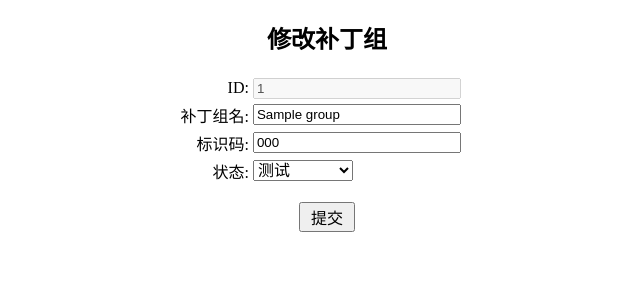
After one commit to cash2one/asdeploy_v1.3.1, a Django app: page /saveOrUpdatePatchGroup/1/ in a window 1280 px wide. The commit adds this page. Shown: the top 300 px of the page, without its empty margins (313-953 px from the left). Run offline with Django 3.2, Linux system fonts and the light colour scheme; tables that the repository leaves empty hold one stand-in row (values such as "Sample post"); parts of the project's set-up code (start-up, migrations or seed data) failed here and were passed over; some libraries are stand-ins or nearby versions.

Commit message:
20130318_1203 save patch group

```diff
--- a/asdeploy/urls.py
+++ b/asdeploy/urls.py
@@ -48,7 +48,9 @@ urlpatterns = patterns('',
 
     # 补丁组相关功能
     (r'^patchGroupList/(?P<page_num>\d+)/$', patch_group_list_page),
-    (r'^patchGroupDetail/(?P<page_num>\d+)/$', patch_group_detail_page),
+    (r'^patchGroupDetail/(?P<patch_group_id>\d+)/$', patch_group_detail_page),
+
+    (r'^saveOrUpdatePatchGroup/(?P<patch_group_id>\d+)/$', save_or_update_patch_group),
 
     #检查硬盘挂载情况
     (r'^checkServerStatusForProject/(?P<project_name>[\w-]+)/$', check_server_status_for_project),
--- a/deployment/models.py
+++ b/deployment/models.py
@@ -77,8 +77,9 @@ class PatchFile(models.Model):
         db_table = 'dpl_patch_file'
 
 class PatchGroup(models.Model):
+    STATUS_CREATED = 'created'
     STATUS_TEST = "test"
-    STATUS_FINISH = "finish"
+    STATUS_FINISH = "finish"                        # 通过上线后的更新发布，方可将状态置为finish
     STATUS_STOP = "stop"
 
     creator = models.ForeignKey(User)
--- /dev/null
+++ b/deployment/templates/save_or_update_patch_group_page.html
@@ -0,0 +1,132 @@
+<!DOCTYPE HTML PUBLIC "-//W3C//DTD HTML 4.01 Transitional//EN"
+"http://www.w3.org/TR/html4/loose.dtd">
+<html xmlns="http://www.w3.org/1999/xhtml">
+<head>
+<meta http-equiv="Content-Type" content="text/html; charset=utf-8" />
+<title></title>
+<link style="text/css" rel="stylesheet" href="/static_files/css/style.css" />
+<style>
+body {
+	margin: 0px;
+	padding: 0px;
+	overflow: hidden;
+}
+.wrap {
+	width: 400px;
+	height: 250px;
+	margin: 0px auto 0px;
+}
+#edit_area td {
+	width: 275px;
+	text-align: left;
+}
+#edit_area td.label {
+	width: 125px;
+	text-align: right;
+}
+</style>
+<script type="text/javascript" src="/static_files/js/jquery.js"></script>
+<script type="text/javascript" src="/static_files/js/ajaxsetup_for_django.js"></script>
+<script>
+$(function(){
+	$('#submitBtn').on('click', function(){
+		var me = this;
+		var params = getPatchGroupParams();
+		if(!params){
+			return;
+		}
+		me.disabled = true;
+		$.post('.', params, function(data){
+			var result = null;
+			try{
+				result = $.parseJSON(data);
+			}catch(e) {
+			}
+			if(result.isSuccess === true){
+				alert('补丁组保存成功!');
+				opener.reloadPage();
+				window.close();
+			} else {
+				alert('补丁组保存失败!')
+			}
+			me.disabled = false;
+		})
+	});
+});
+function getPatchGroupParams(){
+	var nameRe = /\w+/,
+		checkCodeRe = /[a-zA-Z0-9]+/;
+	var name = $('#name').val(),
+		checkCode = $('#check_code').val(),
+		status = $('#status').val(),
+		projectId = $('#projectId').val();
+	if(!nameRe.test(name)){
+		alert('补丁组名称不合法!');
+		return null;
+	}
+	if(!checkCodeRe.test(checkCode)){
+		alert('标识码不合法！');
+		return null;
+	}
+	return {
+		name: name,
+		check_code: checkCode,
+		status: status,
+		project_id: projectId
+	};
+}
+</script>
+</head>
+<body>
+<div class="wrap">
+	<h2 style="text-align: center;">
+		{% if not patch_group.id %}新增{% else %}修改{%endif%}补丁组
+	</h2>
+	<table id="edit_area">
+		{% if patch_group.id %}
+		<tr>
+			<td class="label">ID:</td>
+			<td>
+				<input type="hidden" id="id" name="id"/>
+				<input style="width: 200px;" disabled="disabled" value="{{patch_group.id}}"/>
+			</td>
+		</tr>
+		{% endif%}
+		<input type="hidden" id="projectId" name="projectId" value="1"/>
+		<tr>
+			<td class="label">补丁组名:</td>
+			<td>
+				<input name="name" id="name" style="width: 200px;" value="{{patch_group.name}}"/>
+			</td>
+		</tr>
+		<tr>
+			<td class="label">标识码:</td>
+			<td>
+				<input name="check_code" id="check_code" style="width: 200px;" value="{{patch_group.check_code}}"/>
+			</td>
+
+		</tr>
+		<tr>
+			<td class="label">状态:</td>
+			<td>
+				<select name="status" id="status" style="width: 100px; font-size: 16px;">
+					{% if not patch_group.id %}
+					<option value="created">创建</option>
+					{% endif %}
+					<option value="test">测试</option>
+					{% if patch_group.id %}
+					<option value="stop">停止</option>
+					{% endif %}
+				</select>
+			</td>
+		</tr>
+		<tr>
+			<td colspan="2" style="text-align: center;">
+				<input type="button" value=" 提交 " style="font-size:16px; margin-top: 15px;" id="submitBtn"/>
+			</td>
+		</tr>
+	</table>
+
+</div>
+</body>
+</html>
--- a/deployment/views.py
+++ b/deployment/views.py
@@ -735,17 +735,45 @@ def patch_group_list_page(request, page_num=1):
     patch_groups = paged_result.page(page_num)
     for patch_group in patch_groups:
         patch_group.formated_create_time = patch_group.create_time.strftime('%Y-%m-%d %H:%M:%S')
-        patch_group.formated_finish_time = patch_group.finish_time.strftime('%Y-%m-%d %H:%M:%S')
+        if patch_group.finish_time:
+            patch_group.formated_finish_time = patch_group.finish_time.strftime('%Y-%m-%d %H:%M:%S')
 
     query_params['curPage'] = page_num
     query_params['numPerPage'] = num_per_page
     query_params['totalPage'] = paged_result.num_pages
     params = RequestContext(request, {
         'projects': projects,
-        'page_groups': patch_groups,
+        'patch_groups': patch_groups,
         'query_params': query_params,
     })
     return render_to_response('patch_group_list_page.html', params)
 
-def patch_group_detail_page(request, id):
+def patch_group_detail_page(request, patch_group_id):
     pass
+
+def save_or_update_patch_group(request, patch_group_id = 0):
+    patch_group_id = int(patch_group_id)
+    patch_group = PatchGroup()
+    if patch_group_id > 0:
+        print patch_group_id
+        patch_group = PatchGroup.objects.get(pk = patch_group_id)
+    if request.POST:
+        project_id = int(request.POST.get('project_id'))
+        project = Project.objects.get(pk = project_id)
+        patch_group = PatchGroup(
+            creator = request.user,
+            name = request.POST.get('name'),
+            check_code = request.POST.get('check_code'),
+            status = request.POST.get('status'),
+            project = project,
+            create_time = datetime.now(),
+        )
+        patch_group.save()
+        params = {
+            'isSuccess': True,
+        }
+        return HttpResponse(json.dumps(params))
+    params = RequestContext(request, {
+        'patch_group': patch_group,
+    })
+    return render_to_response('save_or_update_patch_group_page.html', params)
```
Also changed, not shown: deployment/templates/main_page.html (+3 -5 lines), deployment/templates/patch_group_list_page.html (+25 -1 lines).
